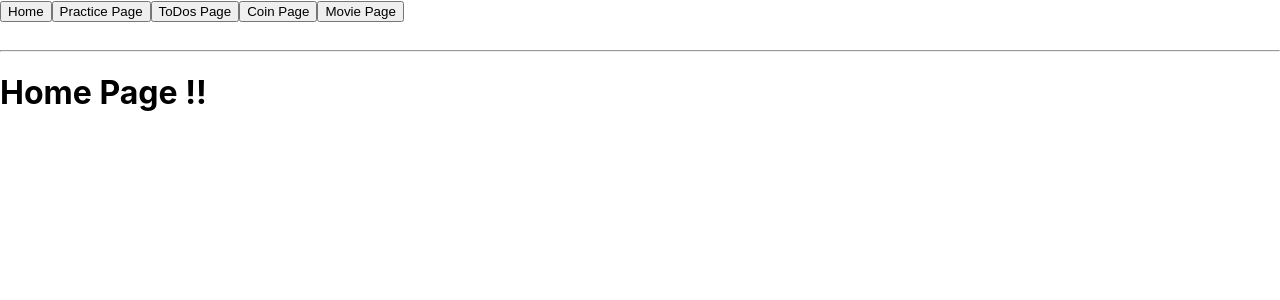
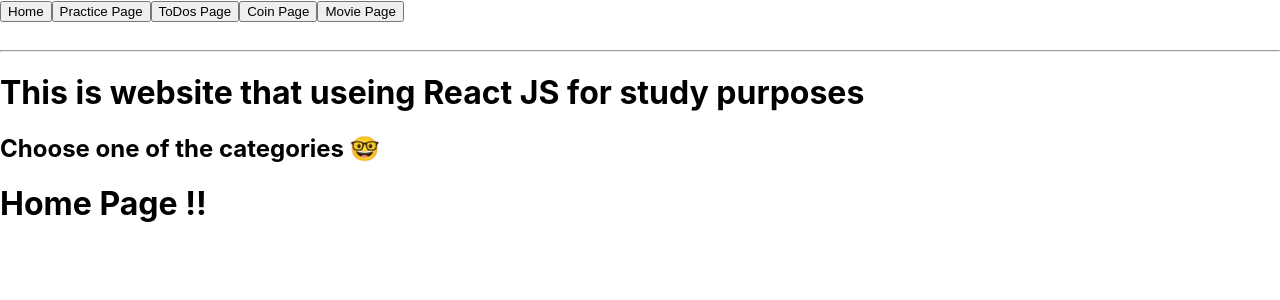
Before and after one commit to jwseo4074/movieWeb, a React (Create React App) app in the folder my-app/: page / in a window 1280 px wide. Shown: the top 300 px of the page. Built offline with nearby package versions, Linux system fonts and the light colour scheme.

Commit message:
Finish refactoring and Deploy

```diff
--- a/my-app/package.json
+++ b/my-app/package.json
@@ -40,5 +40,5 @@
 			"last 1 safari version"
 		]
 	},
-	"homepage": "https://zwon2056.github.io/movieWeb"
+	"homepage": "https://zwon2056.github.io/webSite-React-JS"
 }
--- a/my-app/src/App.js
+++ b/my-app/src/App.js
@@ -14,6 +14,8 @@ function App() {
 		<div className="App">
 			<Router>
 				<Header />
+				<h1> This is website that useing React JS for study purposes </h1>
+				<h2> Choose one of the categories 🤓 </h2>
 				<Routes>
 					<Route path="/" element={<HomePage />} />
 					<Route path="/practicepage" element={<PracticePage />} />
```
